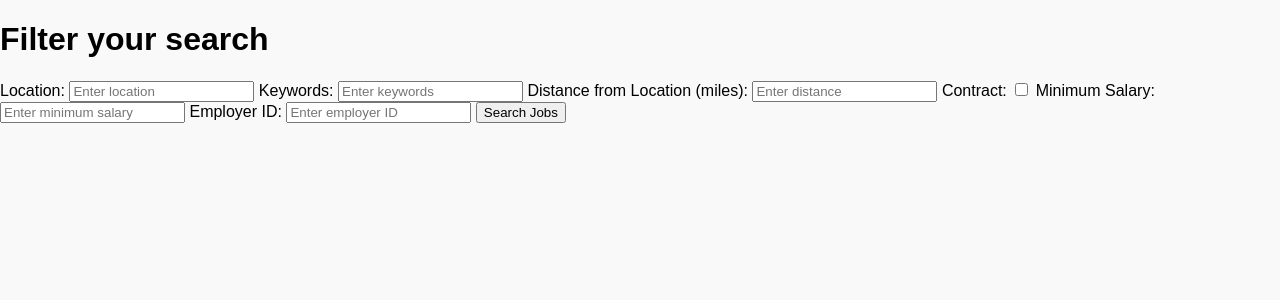
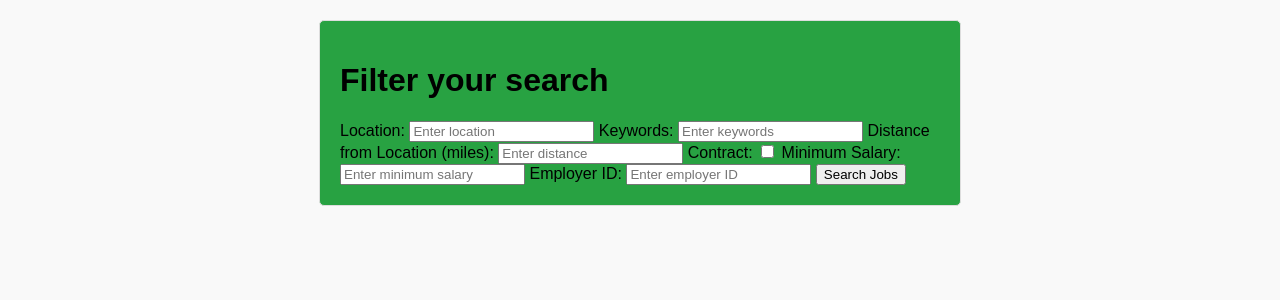
Before and after one commit to Sharathbhanu/Job_Application, a Flask app: page / in a window 1280 px wide. Shown: the top 300 px of the page. Run offline with Flask 3, Linux system fonts and the light colour scheme.

Commit message:
added style for filter container

```diff
--- a/static/styles.css
+++ b/static/styles.css
@@ -7,3 +7,13 @@ body {
     margin: 0;
     padding: 0;
 }
+
+/* Styling for the filter container */
+.filter-container {
+    background-color: #28a242;
+    border: 1px solid #ddd;
+    border-radius: 5px;
+    padding: 20px;
+    margin: 20px auto;
+    max-width: 600px;
+}
```
